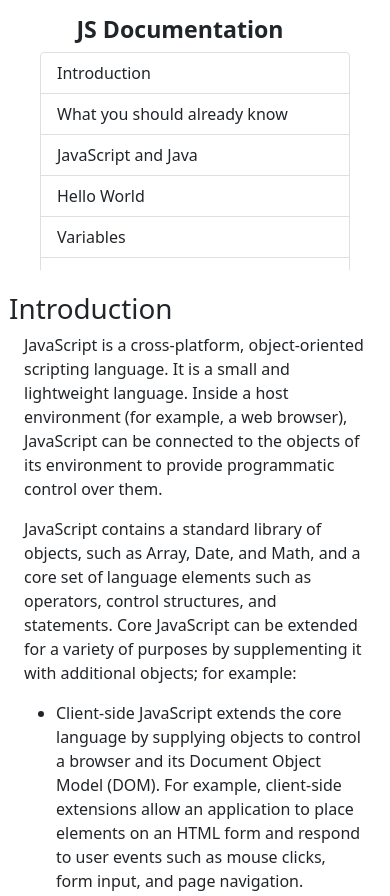
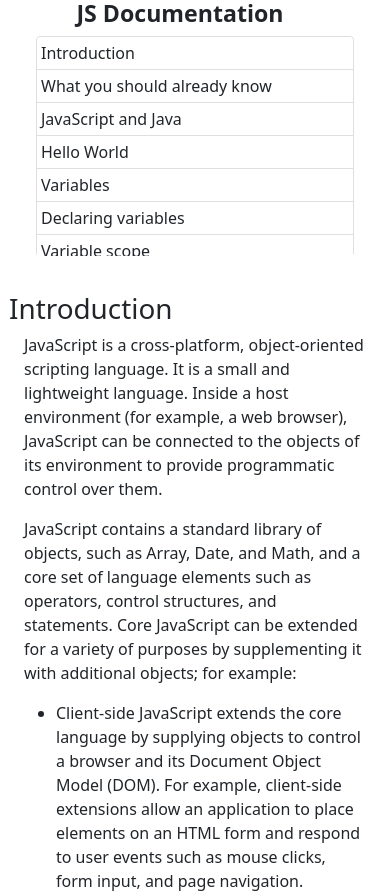
Before and after one commit to Khabub/FreeCodeCamp-BS5, a website: page TechnicalDocumentationPage-BS5/index.html in a window 390 px wide. Shown: the top 896 px of the page. Drawn offline with nearby package versions, Linux system fonts and the light colour scheme.

Commit message:
fix mobil

```diff
--- a/TechnicalDocumentationPage-BS5/code.js
+++ b/TechnicalDocumentationPage-BS5/code.js
@@ -28,7 +28,7 @@ function myFunction(x){
     }
 }
 
-let x = window.matchMedia("(min-width: 768px)");
+let x = window.matchMedia("(min-width: 576px)");
 
 
 x.addEventListener('change', myFunction)
--- a/TechnicalDocumentationPage-BS5/index.html
+++ b/TechnicalDocumentationPage-BS5/index.html
@@ -10,23 +10,23 @@
 <body data-bs-spy="scroll" data-bs-target="#list-example" data-bs-offset="350" class="scrollspy-example" tabindex="0">
     <div class="container mb-5 p-4">
         <div class="row justify-content-end">
-            <div class="rob-nav col-12 col-md-4 p-3 fixed-top">
+            <div class="rob-nav col-12 col-sm-5 col-md-4 col-lg-3 fixed-top">
                 <div class="container">
                     <h1 class="text-center fw-bold fs-3">JS Documentation</h1>
                     <div id="list-example" class="list-group">
-                        <a class="list-group-item list-group-item-action" href="#list-item-1">Introduction</a>
-                        <a class="list-group-item list-group-item-action" href="#list-item-2">What you should already know</a>
-                        <a class="list-group-item list-group-item-action" href="#list-item-3">JavaScript and Java</a>
-                        <a class="list-group-item list-group-item-action" href="#list-item-4">Hello World</a>
-                        <a class="list-group-item list-group-item-action" href="#list-item-5">Variables</a>
-                        <a class="list-group-item list-group-item-action" href="#list-item-6">Declaring variables</a>
-                        <a class="list-group-item list-group-item-action" href="#list-item-7">Variable scope</a>
-                        <a class="list-group-item list-group-item-action" href="#list-item-8">Global variables</a>
+                        <a class="p-1 p-md-2 list-group-item list-group-item-action" href="#list-item-1">Introduction</a>
+                        <a class="p-1 p-md-2 list-group-item list-group-item-action" href="#list-item-2">What you should already know</a>
+                        <a class="p-1 p-md-2 list-group-item list-group-item-action" href="#list-item-3">JavaScript and Java</a>
+                        <a class="p-1 p-md-2 list-group-item list-group-item-action" href="#list-item-4">Hello World</a>
+                        <a class="p-1 p-md-2 list-group-item list-group-item-action" href="#list-item-5">Variables</a>
+                        <a class="p-1 p-md-2 list-group-item list-group-item-action" href="#list-item-6">Declaring variables</a>
+                        <a class="p-1 p-md-2 list-group-item list-group-item-action" href="#list-item-7">Variable scope</a>
+                        <a class="p-1 p-md-2 list-group-item list-group-item-action" href="#list-item-8">Global variables</a>
                     </div>
                 </div>
             </div>
 
-            <div class="col-12 col-md-8 mt-5 ps-xxl-5 rob-main">
+            <div class="col-12 col-sm-7 col-md-8 col-lg-9 mt-5 ps-xxl-5 rob-main">
 
                 <h1 id="list-item-1">Introduction</h1>
                 <p>JavaScript is a cross-platform, object-oriented scripting language. It is a small and lightweight language. Inside a host environment (for example, a web browser), JavaScript can be connected to the objects of its environment to provide programmatic control over them.</p>
```
